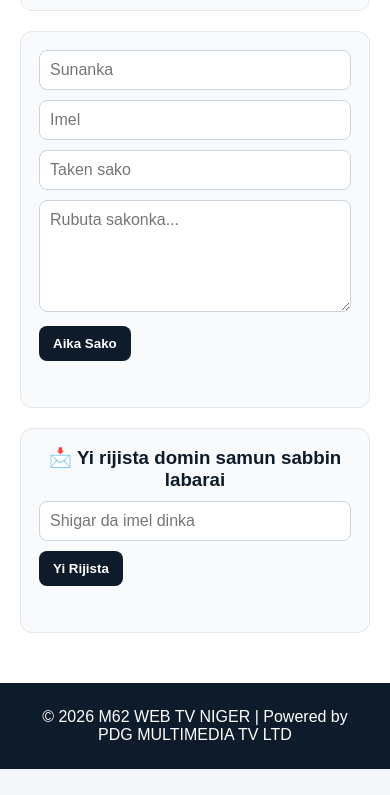
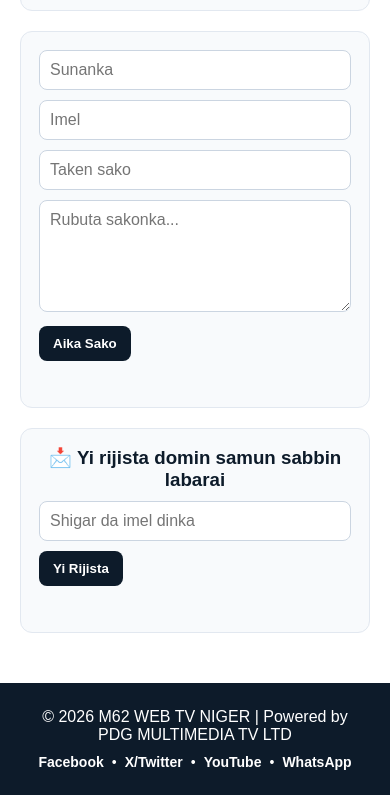
Before and after one commit to m62webtvnigerltd-design/m62-webtv, a plain HTML site: page index.html in a window 390 px wide. Shown: the part 3834-4629 px from the top of the page. Before the commit the page ends 4603 px from the top, so only its background shows below. Drawn offline with Linux system fonts and the light colour scheme; no server answers.

Commit message:
feat(frontend): add real footer social links and complete day-3 placeholder cleanup

```diff
--- a/css/styles.css
+++ b/css/styles.css
@@ -689,6 +689,25 @@ footer{
     font-size:16px;
 }
 
+.footer-social-links{
+    margin-top:10px;
+    display:flex;
+    justify-content:center;
+    align-items:center;
+    gap:10px;
+    flex-wrap:wrap;
+}
+
+.footer-social-links a{
+    color:#ffffff;
+    text-decoration:none;
+    font-weight:700;
+}
+
+.footer-social-links a:hover{
+    color:#ffcc66;
+}
+
 /* MOBILE */
 @media(max-width:768px){
     .main-header h1{
@@ -729,6 +748,11 @@ footer{
             .carousel-item h3{
                 font-size:24px;
             }
+
+    .footer-social-links{
+        gap:8px;
+        font-size:14px;
+    }
 
     .contact-container{
         grid-template-columns:1fr;
--- a/index.html
+++ b/index.html
@@ -166,6 +166,15 @@
 
 <footer>
     <p id="footerText" data-i18n="footerText">© 2026 M62 WEB TV NIGER | Powered by PDG MULTIMEDIA TV LTD</p>
+    <p class="footer-social-links">
+        <a href="https://www.facebook.com/m62webtv" target="_blank" rel="noopener noreferrer">Facebook</a>
+        <span>•</span>
+        <a href="https://twitter.com/m62webtv" target="_blank" rel="noopener noreferrer">X/Twitter</a>
+        <span>•</span>
+        <a href="https://www.youtube.com/m62webtv" target="_blank" rel="noopener noreferrer">YouTube</a>
+        <span>•</span>
+        <a href="https://wa.me/22776374797" target="_blank" rel="noopener noreferrer">WhatsApp</a>
+    </p>
 </footer>
 
 <script src="js/main.js" defer></script>
```
Also changed, not shown: WEEK1_LAUNCH_PLAN.md (+4 -2 lines), about.html (+1 -1 lines).
